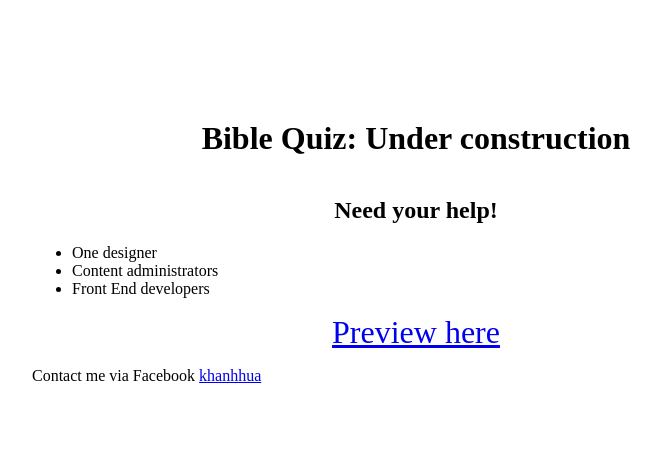
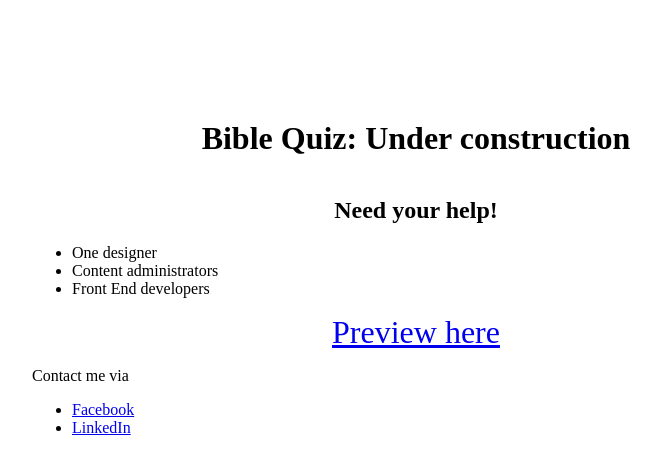
Before and after one commit to khanhhua/biblequiz, a website: page index.html in a window 1280 px wide. Shown: the whole page, without its empty margins (224-885 px from the left). Drawn offline with Linux system fonts and the light colour scheme.

Commit message:
Update index.html

```diff
--- a/index.html
+++ b/index.html
@@ -36,8 +36,11 @@ h1 {
   <div class="jumbotron">
     <a href="http://biblequiz.khanhhua.com/www">Preview here</a>
   </div>
-  <p>Contact me via Facebook <a href="https://www.facebook.com/khanhhua">khanhhua</a></p>
-
+  <p>Contact me via</p>
+  <ul>
+     <li><a target="_blank" href="https://www.facebook.com/khanhhua">Facebook</a></li>
+     <li><a target="_blank" href="https://www.linkedin.com/in/khanhhua/">LinkedIn</a></li>
+  </ul>
 </div>
 </body>
 </html>
```
